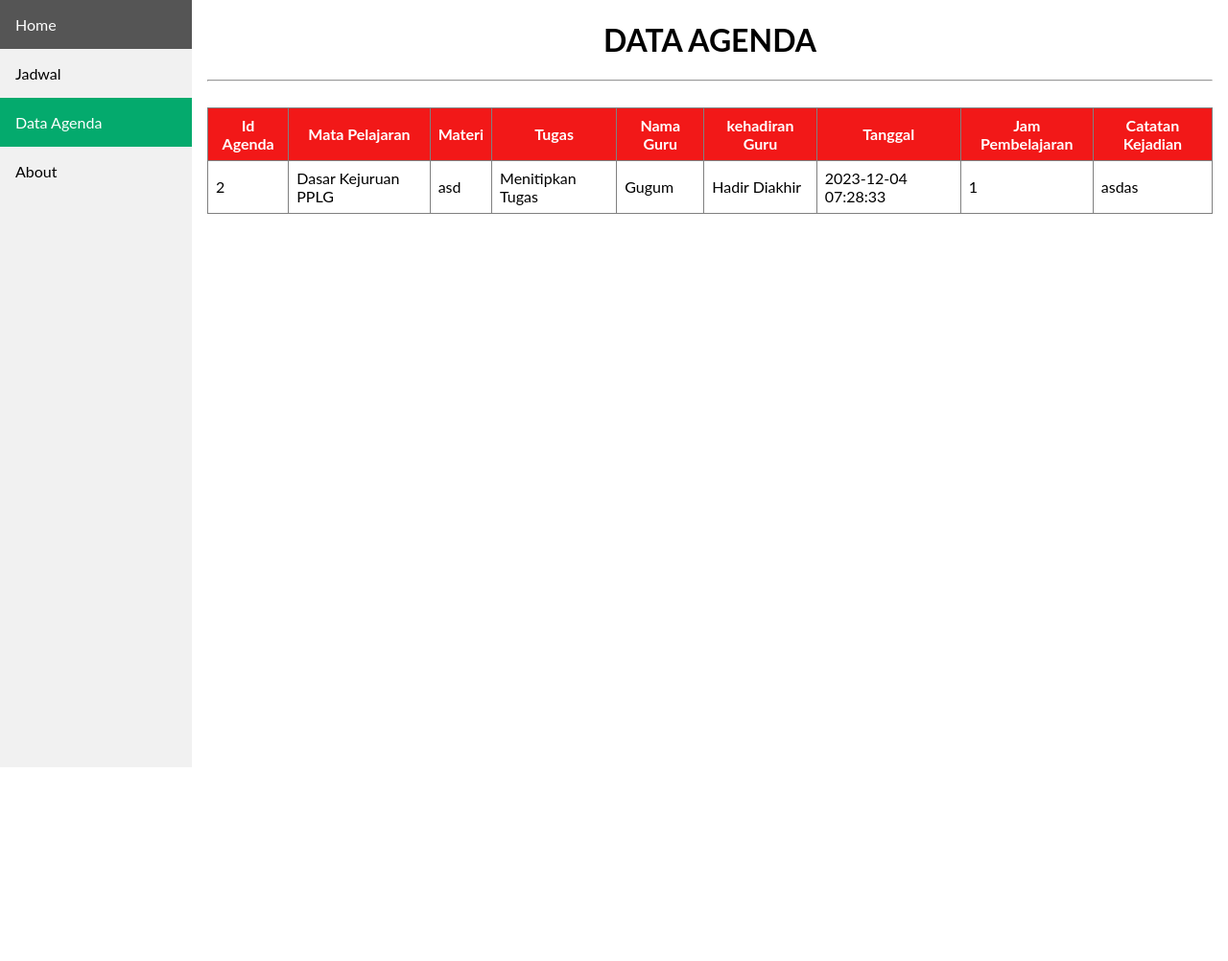
After one commit to irfanmhdk/agenda, a PHP site: page /tampil_agenda_siswa.php in a window 1280 px wide. The commit adds this page. Shown: the whole page at 96% size. Run offline with PHP 8.4, Linux system fonts and the light colour scheme; data comes from the database, SQL or seed files in the repository.

Commit message:
verif agenda

```diff
--- a/agenda/beranda.php
+++ b/agenda/beranda.php
@@ -79,7 +79,7 @@
         </div>
         <div class="container">
          <img src="smkn2.jpg" alt="Snow" style="width:100%">
-         <a href="tampil_agenda.php"> <button class="btn">Lihat Agenda</button></a>
+         <a href="tampil_agenda_siswa.php"> <button class="btn">Lihat Agenda</button></a>
          <a href="data_agenda.php"> <button class="btn1">Isi Agenda</button></a>
          <a href="absensi.php"> <button class="btn2">Isi Absensi</button></a>
         </div>
--- a/agenda/beranda2.php
+++ b/agenda/beranda2.php
@@ -78,6 +78,7 @@
         </div>
         <div class="container">
          <img src="image/smk2.jpg" alt="Snow" style="width:100%">
+         <a href="tampil_agenda.php"> <button class="btn">verifikasi Agenda Siswa</button></a>
          <a href="isi_agenda_guru.php"> <button class="btn1">Isi Agenda Guru</button></a>
          <a href="absensi.php"> <button class="btn2">Isi Absensi</button></a>
         </div>
--- /dev/null
+++ b/agenda/tampil_agenda_siswa.php
@@ -0,0 +1,84 @@
+<?php
+    include 'koneksi.php';
+
+    $sql = "SELECT tb_agenda.id_agenda, tb_mapel.nama_mapel, tb_agenda.materi, tb_agenda.tugas, tb_guru.nama_guru, tb_agenda.kehadiran,
+            tb_agenda.tgl, tb_agenda.jam_ke, tb_agenda.evaluasi, tb_agenda.verifikasi FROM tb_agenda INNER JOIN tb_mapel ON tb_agenda.id_mapel = tb_mapel.id_mapel
+            INNER JOIN tb_guru ON tb_agenda.nip = tb_guru.nip";
+    $level = mysqli_query($Conn, $sql);
+    //a
+?>
+<!DOCTYPE html>
+<html>
+<meta name="viewport" content="width=device-width, initial-scale=1">
+<head>
+    <meta charset="UTF-8">
+    <meta name="viewport" content="width=device-width, initial-scale=1.0">
+    <title>Agenda Siswa & Guru</title>
+    <link rel="stylesheet" href="navbar.css">
+<style>
+  table {
+  border-collapse: collapse;
+  width: 100%;
+}
+
+th, td {
+  padding: 8px;
+}
+
+tr:nth-child(even){background-color: #f2f2f2}
+
+th {
+  background-color: #F21818;
+  color: white;
+  text-align: center;
+}
+</style>
+<body>
+<header>
+        <div class="sidebar">
+        <a href="beranda.php">Home</a>
+        <a href="data_agenda.php">Jadwal</a>
+        <a class="active" href="tampil_agenda.php">Data Agenda</a>
+        <a href="#about">About</a>
+        </div>
+    </header>
+    <div class="content">
+    <center>
+<h1>DATA AGENDA</h1><hr>
+<br>
+<center>
+<table border="1" cellspacing="0" cellpadding = "10px">
+    <thead>
+        <tr>
+            <th>Id Agenda</th>
+            <th>Mata Pelajaran</th>
+            <th>Materi</th>
+            <th>Tugas </th>
+            <th>Nama Guru</th>
+            <th>kehadiran Guru</th>
+            <th>Tanggal </th>
+            <th>Jam Pembelajaran </th>
+            <th>Catatan Kejadian </th>
+        </tr>
+    </thead>
+    <tbody>
+    <?php foreach ($level as $row) : ?>
+            <tr>
+                <td><?= $row["id_agenda"];?></td>
+                <td><?= $row["nama_mapel"];?></td>
+                <td><?= $row["materi"];?></td>
+                <td><?= $row["tugas"];?></td>
+                <td><?= $row["nama_guru"];?></td>
+                <td><?= $row["kehadiran"];?></td>
+                <td><?= $row["tgl"];?></td>
+                <td><?= $row["jam_ke"];?></td>
+                <td><?= $row["evaluasi"];?></td>
+            </tr>
+            <?php endforeach ;
+            ?>
+    </tbody>
+</table>
+    </center>
+
+
+</div>
```
